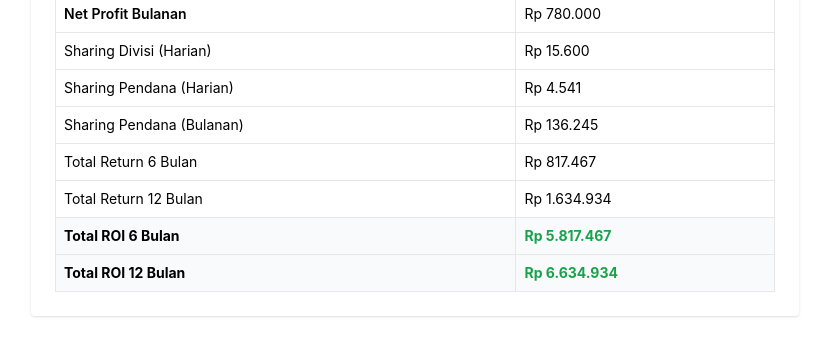
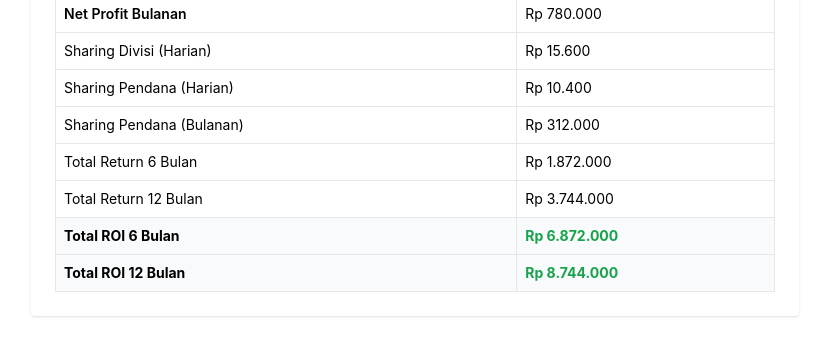
Before and after one commit to acid1010/simulasi_penjualan, a React (Create React App) app: page / in a window 1280 px wide. Shown: the part 438-780 px from the top of the page, without its empty margins (225-1054 px from the left). Built offline with nearby package versions, Linux system fonts and the light colour scheme.

Commit message:
Update simulasiPenjualan.js

```diff
--- a/src/simulasiPenjualan.js
+++ b/src/simulasiPenjualan.js
@@ -24,15 +24,18 @@ const SimulasiPenjualan = () => {
   const netProfitBulanan = labaBulanan - opBulanan;
 
   const sharingDivisiHarian = netProfitHarian * 0.6;
-  const sharingPendanaHarian = investasi / 11450000 * netProfitHarian * 0.4;
+  const sharingPendanaHarian = netProfitHarian * 0.4;
   const sharingDivisiBulanan = netProfitBulanan * 0.6;
-  const sharingPendanaBulanan = investasi / 11450000 * netProfitBulanan * 0.4;
+  const sharingPendanaBulanan = netProfitBulanan * 0.4;
 
   const totalReturn6Bulan = sharingPendanaBulanan * 6;
   const totalReturn12Bulan = sharingPendanaBulanan * 12;
 
   const roi6Bulan = investasi + totalReturn6Bulan;
   const roi12Bulan = investasi + totalReturn12Bulan;
+
+  const getBgClass = (value) => value < 0 ? 'bg-red-100 text-red-700' : '';
+  const getTextColor = (value) => value < 0 ? 'text-red-700' : 'text-green-600';
 
   return (
     <div className="max-w-3xl mx-auto p-6 bg-white rounded shadow space-y-6">
@@ -73,18 +76,20 @@ const SimulasiPenjualan = () => {
           <tr><td className="p-2 border">Laba Bulanan</td><td className="p-2 border">Rp {formatRupiah(labaBulanan)}</td></tr>
           <tr><td className="p-2 border">Biaya Operasional Harian</td><td className="p-2 border">Rp {formatRupiah(opHarian)}</td></tr>
           <tr><td className="p-2 border">Biaya Operasional Bulanan</td><td className="p-2 border">Rp {formatRupiah(opBulanan)}</td></tr>
-          <tr><td className="p-2 border font-semibold">Net Profit Harian</td><td className="p-2 border">Rp {formatRupiah(netProfitHarian)}</td></tr>
-          <tr><td className="p-2 border font-semibold">Net Profit Bulanan</td><td className="p-2 border">Rp {formatRupiah(netProfitBulanan)}</td></tr>
+          <tr className={getBgClass(netProfitHarian)}><td className="p-2 border font-semibold">Net Profit Harian</td><td className="p-2 border">Rp {formatRupiah(netProfitHarian)}</td></tr>
+          <tr className={getBgClass(netProfitBulanan)}><td className="p-2 border font-semibold">Net Profit Bulanan</td><td className="p-2 border">Rp {formatRupiah(netProfitBulanan)}</td></tr>
           <tr><td className="p-2 border">Sharing Divisi (Harian)</td><td className="p-2 border">Rp {formatRupiah(sharingDivisiHarian)}</td></tr>
           <tr><td className="p-2 border">Sharing Pendana (Harian)</td><td className="p-2 border">Rp {formatRupiah(sharingPendanaHarian)}</td></tr>
           <tr><td className="p-2 border">Sharing Pendana (Bulanan)</td><td className="p-2 border">Rp {formatRupiah(sharingPendanaBulanan)}</td></tr>
           <tr><td className="p-2 border">Total Return 6 Bulan</td><td className="p-2 border">Rp {formatRupiah(totalReturn6Bulan)}</td></tr>
           <tr><td className="p-2 border">Total Return 12 Bulan</td><td className="p-2 border">Rp {formatRupiah(totalReturn12Bulan)}</td></tr>
-          <tr className="font-bold bg-gray-50">
-            <td className="p-2 border">Total ROI 6 Bulan</td><td className="p-2 border text-green-600">Rp {formatRupiah(roi6Bulan)}</td>
+          <tr className={`font-bold bg-gray-50 ${getBgClass(roi6Bulan - investasi)}`}>
+            <td className="p-2 border">Total ROI 6 Bulan</td>
+            <td className={`p-2 border ${getTextColor(roi6Bulan - investasi)}`}>Rp {formatRupiah(roi6Bulan)}</td>
           </tr>
-          <tr className="font-bold bg-gray-50">
-            <td className="p-2 border">Total ROI 12 Bulan</td><td className="p-2 border text-green-600">Rp {formatRupiah(roi12Bulan)}</td>
+          <tr className={`font-bold bg-gray-50 ${getBgClass(roi12Bulan - investasi)}`}>
+            <td className="p-2 border">Total ROI 12 Bulan</td>
+            <td className={`p-2 border ${getTextColor(roi12Bulan - investasi)}`}>Rp {formatRupiah(roi12Bulan)}</td>
           </tr>
         </tbody>
       </table>
```
